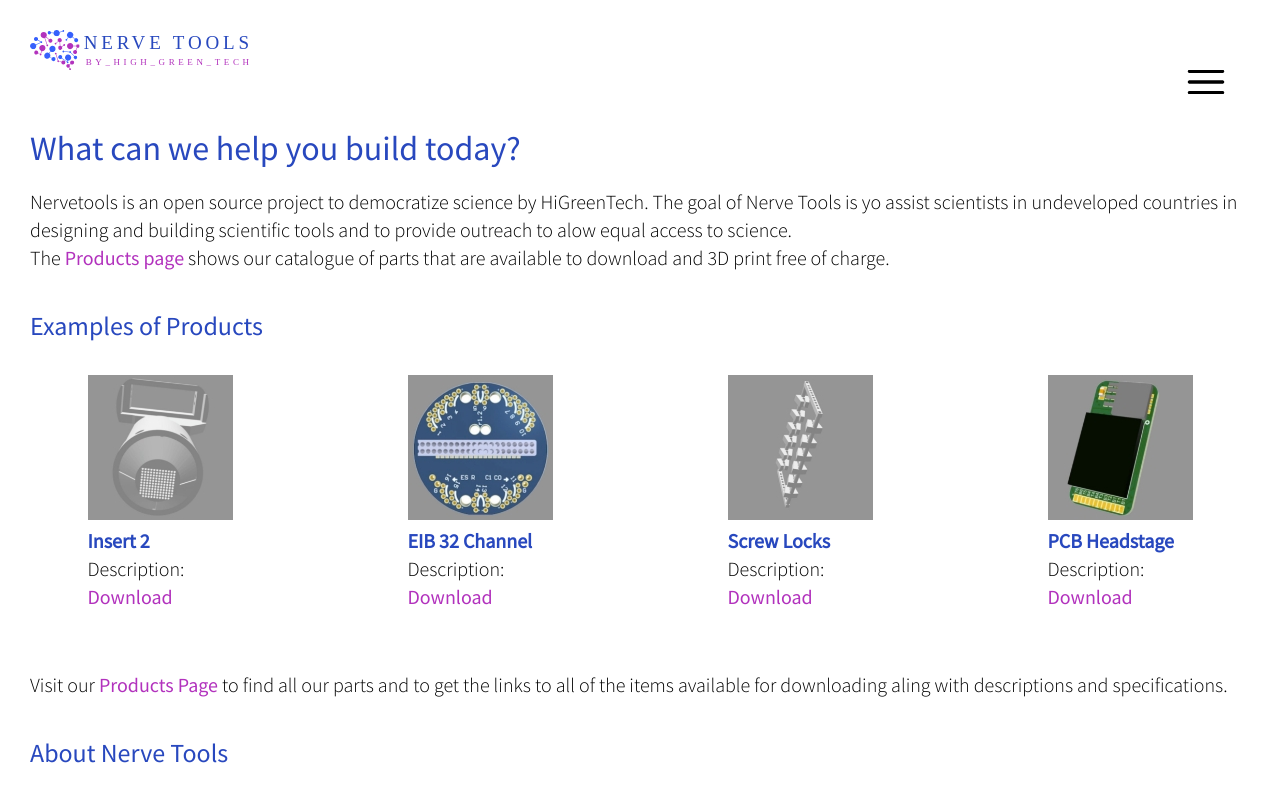
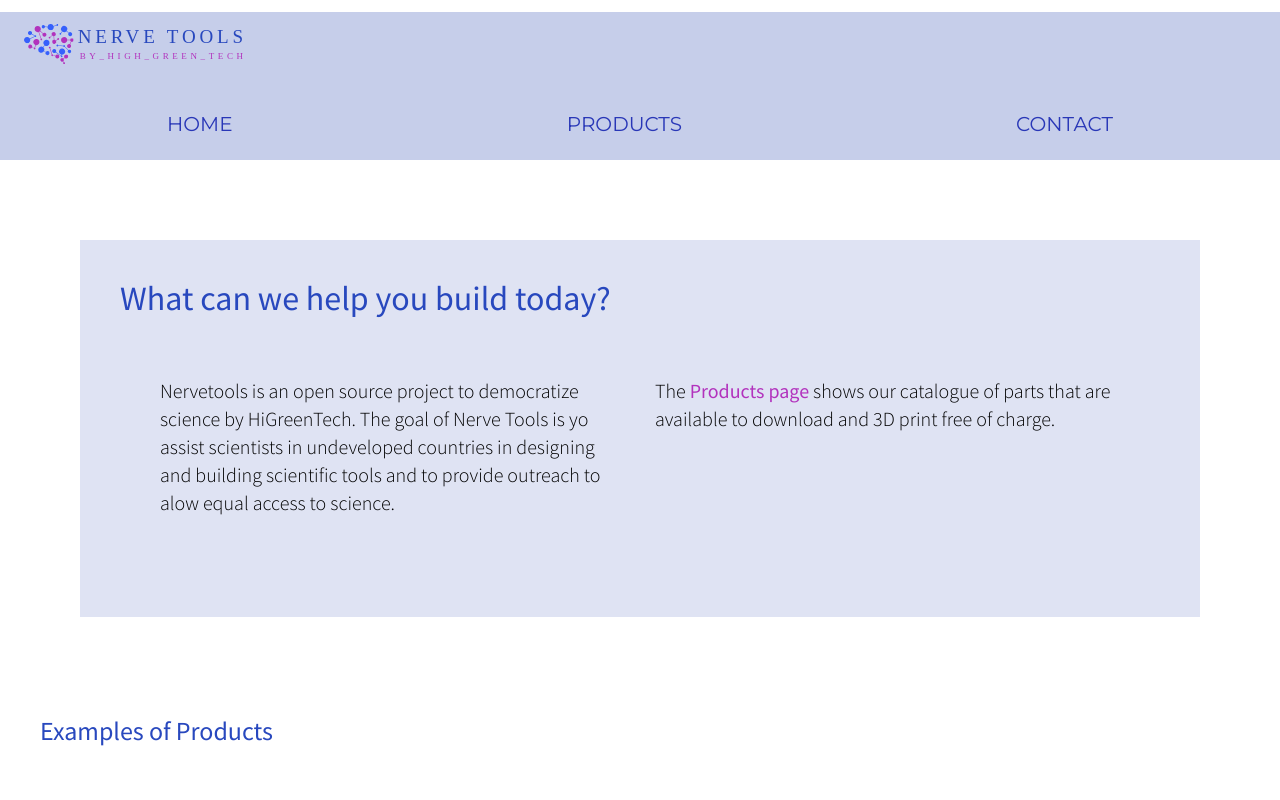
Before and after one commit to psegovia2022/NerveTools, a plain HTML site: page index.html in a window 1280 px wide. Shown: the top 800 px of the page. Drawn offline with Linux system fonts and the light colour scheme.

Commit message:
RESPONSIVE

```diff
--- a/css/main.css
+++ b/css/main.css
@@ -28,13 +28,14 @@ html, body {
 **************************************************************/
 
  .container {
-    margin: 1.5em;
+    /* margin: 1.5em; */
     font: 20px 'Montserrat', sans-serif;
  }
   header {
+    /* margin: 1em; */
     padding: .5em ;
     /* margin: 2.5em; */
-    background-color: #fff;
+    /* background-color: #fff; */
     /* color: #2937B7; */
     /* margin: 1em; */
   }
@@ -42,6 +43,7 @@ html, body {
   .logo {
     display: flex;
     flex-direction: row;
+    margin: .6em;
       /* width: 100%; */
   }
 
@@ -92,8 +94,9 @@ body { -webkit-animation: bugfix infinite 1s; }
 
   #nav label {
     display: block;
-    background:url(../images/mobile/nav-icon2.png)no-repeat right center ;
+    background:url(../images/mobile/navIcon.png)no-repeat right center ;
     margin-right: 1em;
+    margin-bottom: 2em;
     text-indent: -999em;
     cursor: pointer;
     -webkit-user-select: none;
@@ -116,7 +119,7 @@ body { -webkit-animation: bugfix infinite 1s; }
 
 
   main div {
-    /* margin: 1.5em; */
+    margin: 2em;
     padding: 1em 0;
     font-family: 'Source Sans Pro';
     line-height: 1.4em;
@@ -154,11 +157,17 @@ main h3 {
     gap: 3em;
     justify-content:space-around;
     margin-bottom: 2em;
+    /* margin: 0; */
 
 }
 
+div.descP , div.marcelo {
+  margin: 0;
+}
+
+
 .marcelo img {
-    margin-bottom: .5em;
+    margin-bottom: .4em;
 }
 .marcelo h3 {
     color:#B232BD;
@@ -177,8 +186,11 @@ main h3 {
     font-weight: 500;
 }
 
-/*beginning contact form*/
-
+ /********************************************************
+***********************************************************
+     5. CONTACT FORM
+***********************************************************
+**************************************************************/
 
 .contactForm {  min-height: 100vh; }
 
@@ -310,6 +322,63 @@ footer a:active {  color: #B232BD; }
 }
 
 
+/* beginning Medium size screen*/
+
+@media screen and (min-width:601px) {
+
+  .navigation {
+    all: unset;
+    /* margin: 1.5em 1.5em; */
+  }
+
+  .navigation ul {
+    display: flex;
+    flex-direction:row;
+    justify-content: space-around;
+
+  }
+
+  #nav label {  display: none; }
+
+
+  .navigation li{
+    padding: .4em;
+    border-bottom: none;
+    font-weight:400;
+    font-family: 'Montserrat', sans-serif;
+    }
+
+  .navigation li:last-child {  border-bottom: none; }
+
+  header {
+    background-color: #c6ceea;
+  }
+
+  .description {
+    background-color: #dfe3f3;
+    padding: 2em;
+    margin: 4em;
+  }
+.grouping {
+  display: grid;
+  grid-template-columns: 1fr 1fr;
+  grid-template-rows: 1fr;
+  gap: 1.5em;
+  /* margin: 0; */
+}
+
+/* .about div, .DEI div {
+  margin: 0;
+padding: 0;}
+}  */
+
+div.about, div.DEI {
+  margin: 2em;
+}
+
+
+
+
 /* article.description {
         background-color: #ada9aa;
         padding: 2em;
--- a/index.html
+++ b/index.html
@@ -51,9 +51,11 @@
   <div class="description">
 
     <h1>What can we help you build today?</h1>
+
+    <div class="grouping">
     <p>Nervetools is an open source project to democratize science by HiGreenTech. The goal of Nerve Tools is yo assist scientists in undeveloped countries in designing and building scientific tools and to provide outreach to alow equal access to science.</p>
-    <p>The <a href="products.html">Products page</a> shows our catalogue of parts that are available to download and 3D print free of charge.</p>
-
+    <p>The <a href="pages/products.html">Products page</a> shows our catalogue of parts that are available to download and 3D print free of charge.</p>
+  </div>
   </div>
 
   <!-- <div class="right"> beginning right -->
@@ -91,11 +93,11 @@
   </div>
 
     <article>
-      <p>Visit our <a href="products.html">Products Page </a>to find all our parts and to get the links to all of the items available for downloading aling with descriptions and specifications.</p>
+      <p>Visit our <a href="pages/products.html">Products Page </a>to find all our parts and to get the links to all of the items available for downloading aling with descriptions and specifications.</p>
     </article>
 
     </div>
-
+<div class="grouping">
     <div class="about">
       <h2>About Nerve Tools</h2>
       <div class="marcelo"><img src="#" alt="Marcelo Aguilar-Rivera">
@@ -113,7 +115,7 @@
       <p>Lorem ipsum dolor sit amet consectetur adipisicing elit. Ipsam perspiciatis doloribus quam cum nostrum unde repudiandae, sint animi corrupti illum consectetur quas, facere dolore ea, nesciunt quia. Alias, hic dolorum?
       Sequi blanditiis rerum dolores in, aspernatur temporibus nisi possimus sit eos qui libero asperiores vero reprehenderit quo animi laboriosam ut quia quod sint corrupti. Expedita eaque tempore optio blanditiis quidem!</p>
     </div>
-
+</div>
     <footer>
       <div>
        <ul>
```
Also changed, not shown: pages/contact.html (+7 -6 lines), pages/products.html (+2 -8 lines), images/mobile/navIcon.png (added), 3 other files.
